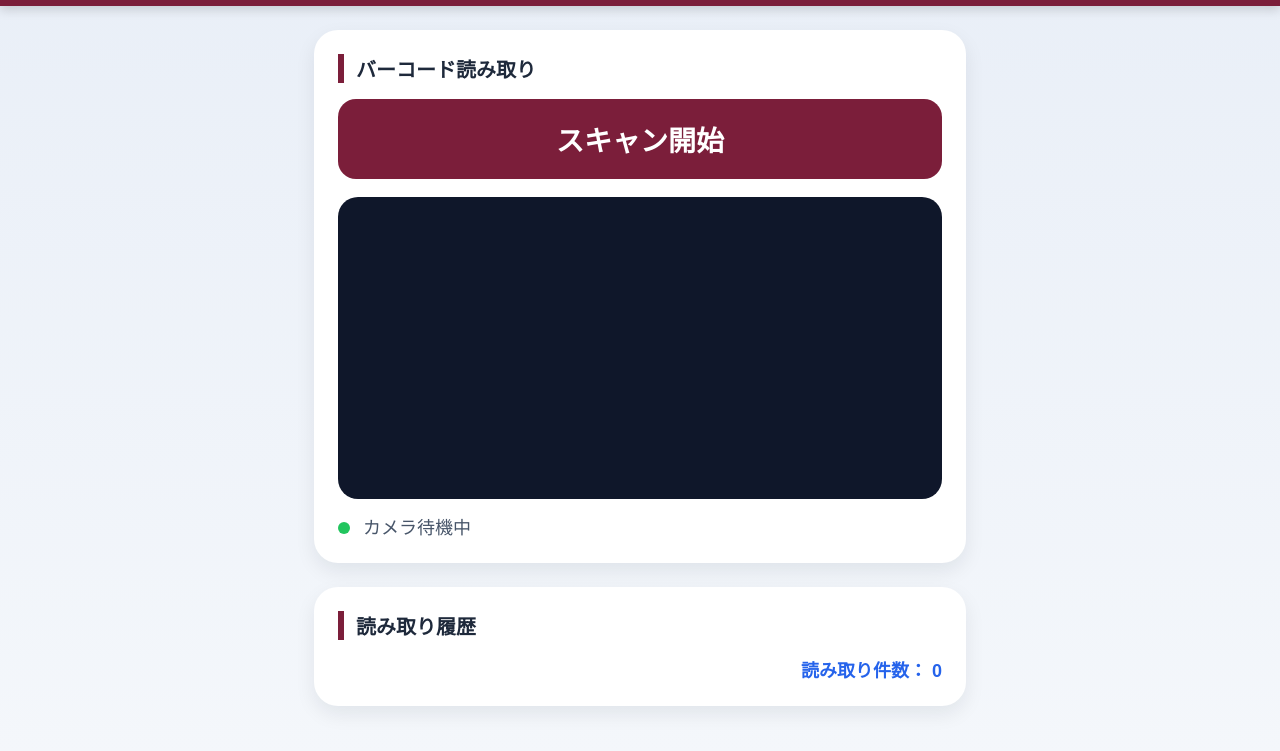
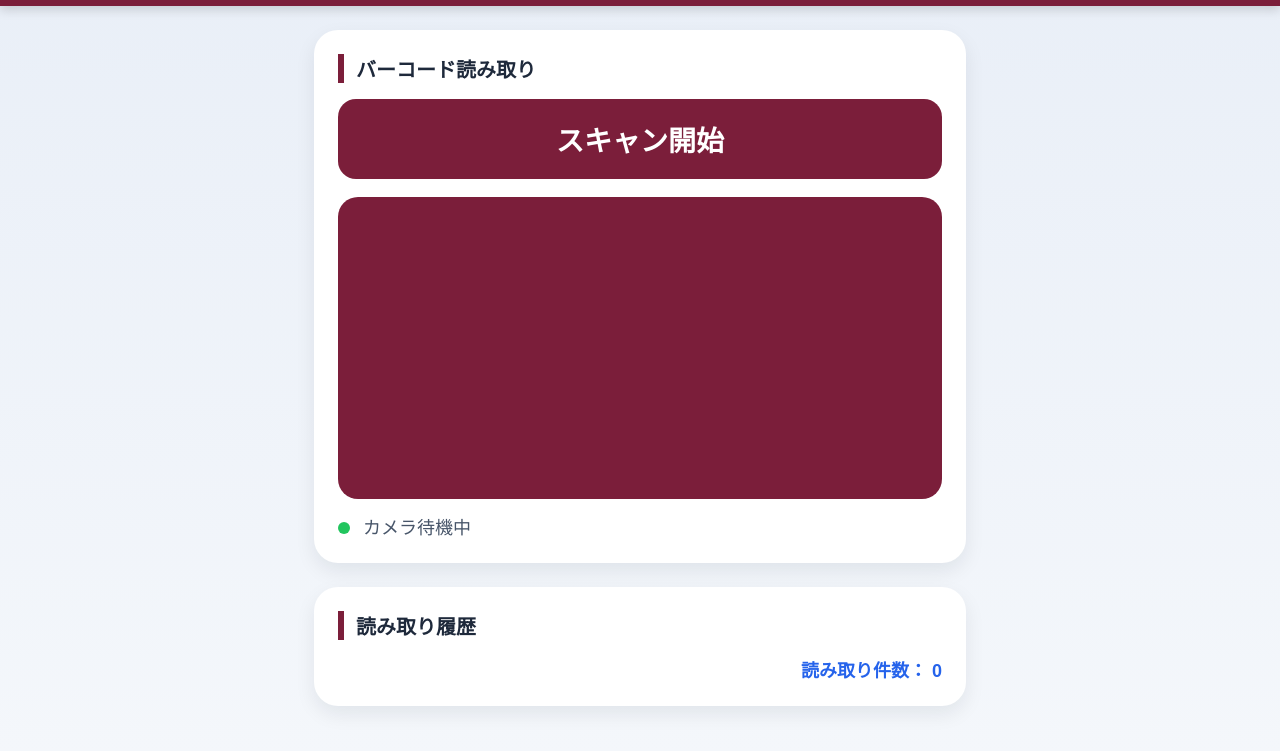
Before and after one commit to Aki-i41/barcode-scanner, a plain HTML site: page index.html in a window 1280 px wide. Shown: the part 107-858 px from the top of the page. Drawn offline with Linux system fonts and the light colour scheme.

Commit message:
Update index.html

```diff
--- a/index.html
+++ b/index.html
@@ -140,7 +140,7 @@
     /* ===== カメラ ===== */
 
     .video-wrap{
-      background:#0f172a;
+      background:#7b1e3a;
       border-radius:20px;
       overflow:hidden;
     }
```
